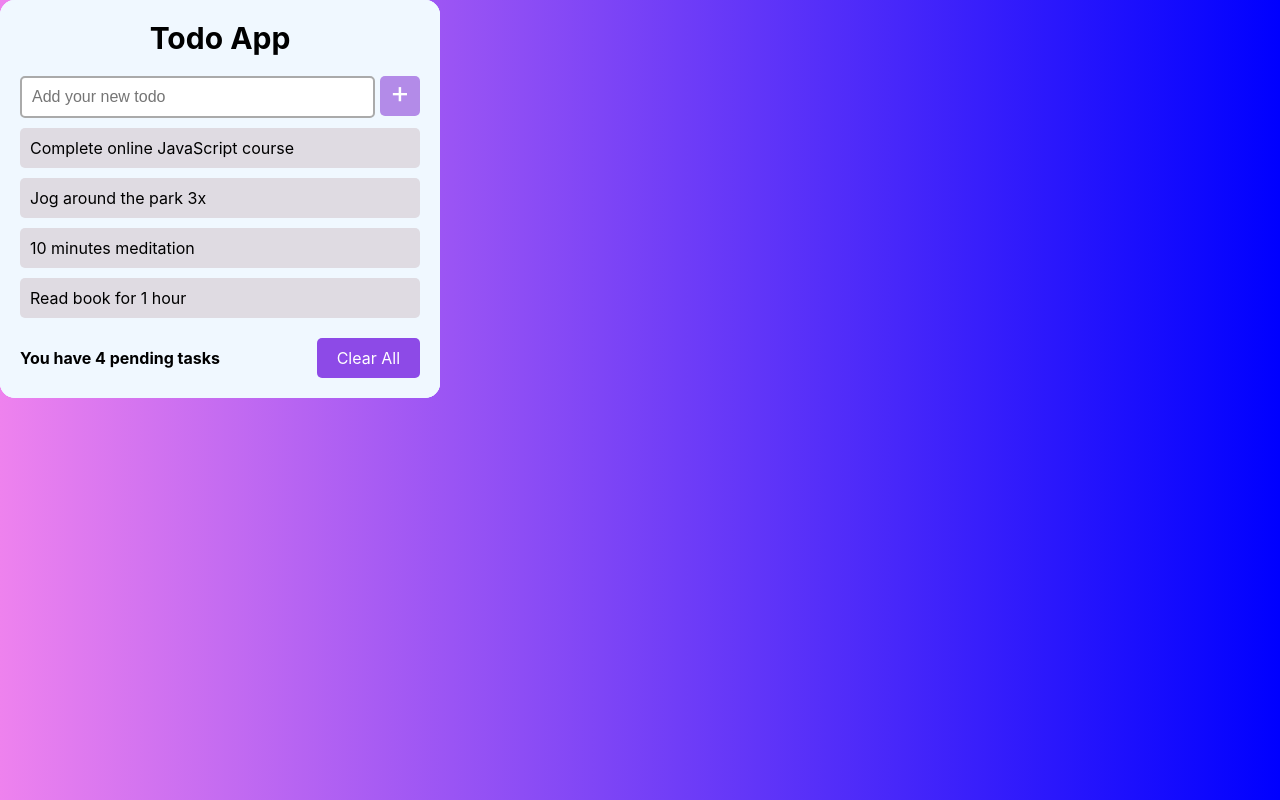
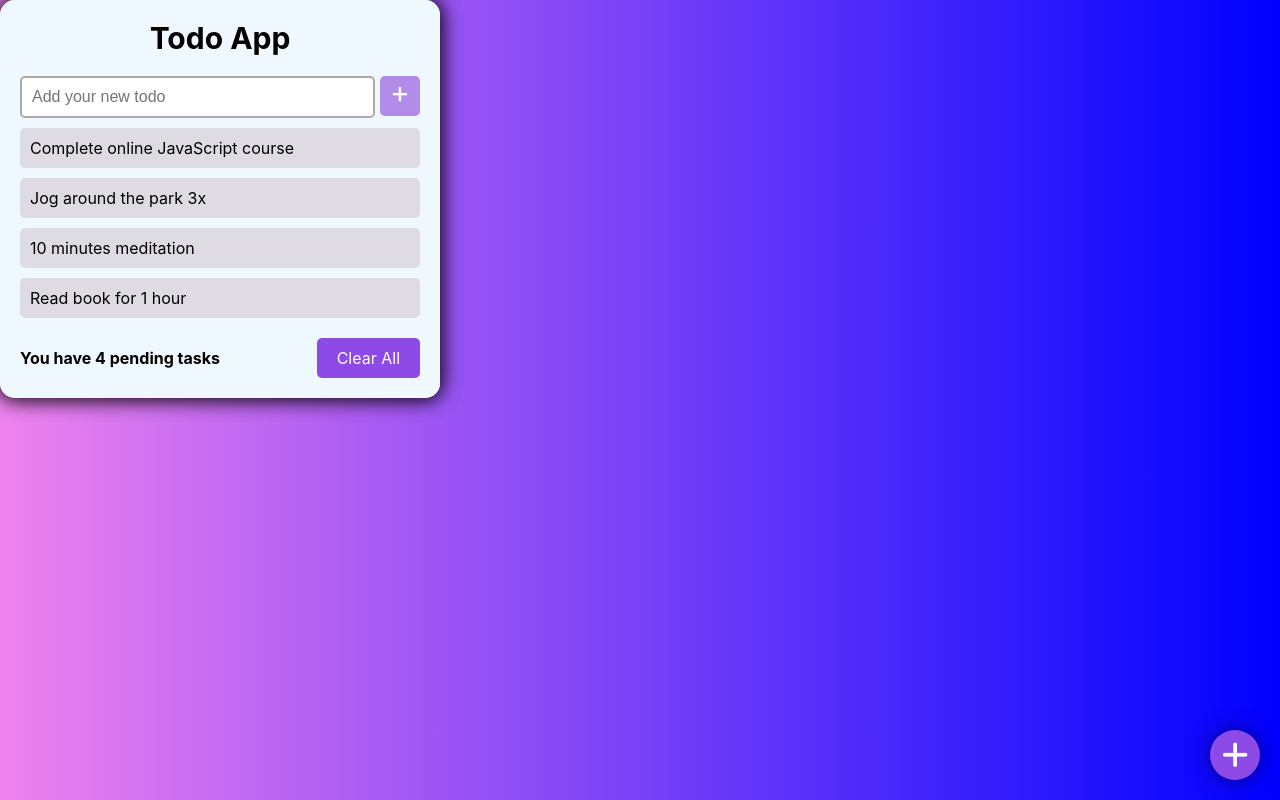
Before and after one commit to NTTrung9204/Trello-App, a React (Create React App) app: page / in a window 1280 px wide. Built offline with nearby package versions, Linux system fonts and the light colour scheme.

Commit message:
feat: create button

```diff
--- a/src/CSS/Static.css
+++ b/src/CSS/Static.css
@@ -15,6 +15,12 @@
     border-radius: 15px;
     padding: 20px;
     cursor: move;
+    box-shadow: 0px 0px 20px rgba(0, 0, 0, 0.5);
+    transition: all 0.3s;
+}
+
+.todoApp:hover{
+    box-shadow: 0px 0px 40px rgba(0, 0, 0, 0.7);
 }
 
 .headerTodo{
@@ -128,3 +134,27 @@
 .ClearButton:hover{
     background-color: #6f00ff;
 }
+
+#createTodo{
+    all: unset;
+    position: fixed;
+    bottom: 20px;
+    right: 20px;
+    width: 50px;
+    height: 50px;
+    border-radius: 50%;
+    background-color: #8D4AE7;
+    display: flex;
+    justify-content: center;
+    align-items: center;
+    font-size: 30px;
+    cursor: pointer;
+    color: white;
+    transition: all 0.3s;
+    box-shadow: 0px 0px 20px rgba(0, 0, 0, 0.5);
+}
+
+#createTodo:hover{
+    background-color: #6f00ff;
+    box-shadow: 0px 0px 40px rgba(0, 0, 0, 0.7);
+}
--- a/src/JSComponent/BackGround.js
+++ b/src/JSComponent/BackGround.js
@@ -1,17 +1,24 @@
 import { useState, useEffect } from 'react';
 import TodoApp from './TodoApp/TodoApp.js';
+
+function generateTimestampID() {
+    return Date.now().toString(36);
+}
 
 var isClicked = false;
 
 document.body.addEventListener('mouseup', function (e) {
-    if (isClicked) {
-        isClicked = false;
-    }
+    isClicked = false;
+    const todoApp = document.getElementsByClassName("todoApp");
+    Array.from(todoApp).forEach(element => {
+        element.style.transition = 'all 0.3s';
+    });
 });
 
 function BackGround() {
     useEffect(() => {
         const todoApp = document.getElementsByClassName("todoApp");
+        var zIndexCurrent = 0;
 
         var positionPointer = { x: 0, y: 0 };
 
@@ -19,7 +26,7 @@ function BackGround() {
             element.addEventListener('mousedown', function (event) {
                 isClicked = true;
                 element.style.transition = 'all 0.0s';
-                element.style.zIndex = 100;
+                element.style.zIndex = ++zIndexCurrent;
 
                 positionPointer.x = event.clientX - element.getBoundingClientRect().left;
                 positionPointer.y = event.clientY - element.getBoundingClientRect().top;
@@ -41,6 +48,9 @@ function BackGround() {
             <TodoApp data_id={123} />
             <TodoApp data_id={333} />
             <TodoApp data_id={321} />
+            <button id="createTodo">
+            <i className="fas fa-plus"></i>
+            </button>
         </div>
     );
 }
```
